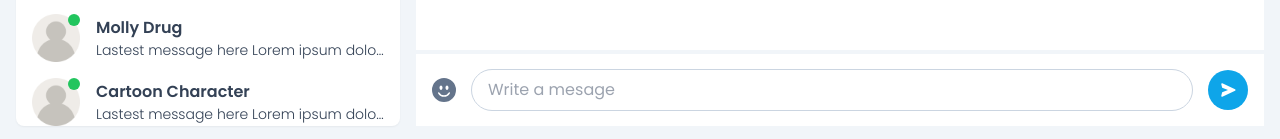
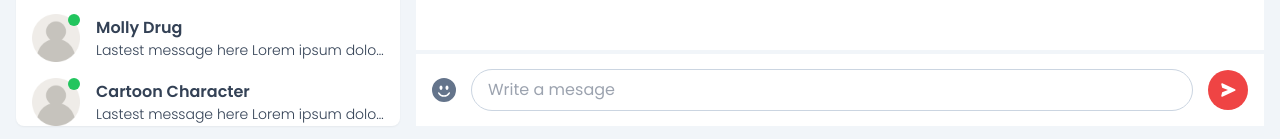
Before and after one commit to EuroAbao28/Meshenger, a React (Vite) app in the folder client/: page /1 in a window 1280 px wide. Shown: the part 658-797 px from the top of the page. Built offline with nearby package versions, Linux system fonts and the light colour scheme.

Commit message:
red button

```diff
--- a/client/src/pages/Conversation.jsx
+++ b/client/src/pages/Conversation.jsx
@@ -29,7 +29,7 @@ function Conversation() {
             placeholder="Write a mesage"
             className="flex-1 px-4 py-2 rounded-full outline outline-1 focus-within:outline-sky-500 outline-slate-300"
           />
-          <div className="flex items-center justify-center w-10 text-lg text-white rounded-full aspect-square bg-sky-500">
+          <div className="flex items-center justify-center w-10 text-lg text-white bg-red-500 rounded-full aspect-square">
             <BiSolidSend />
           </div>
         </form>
```
